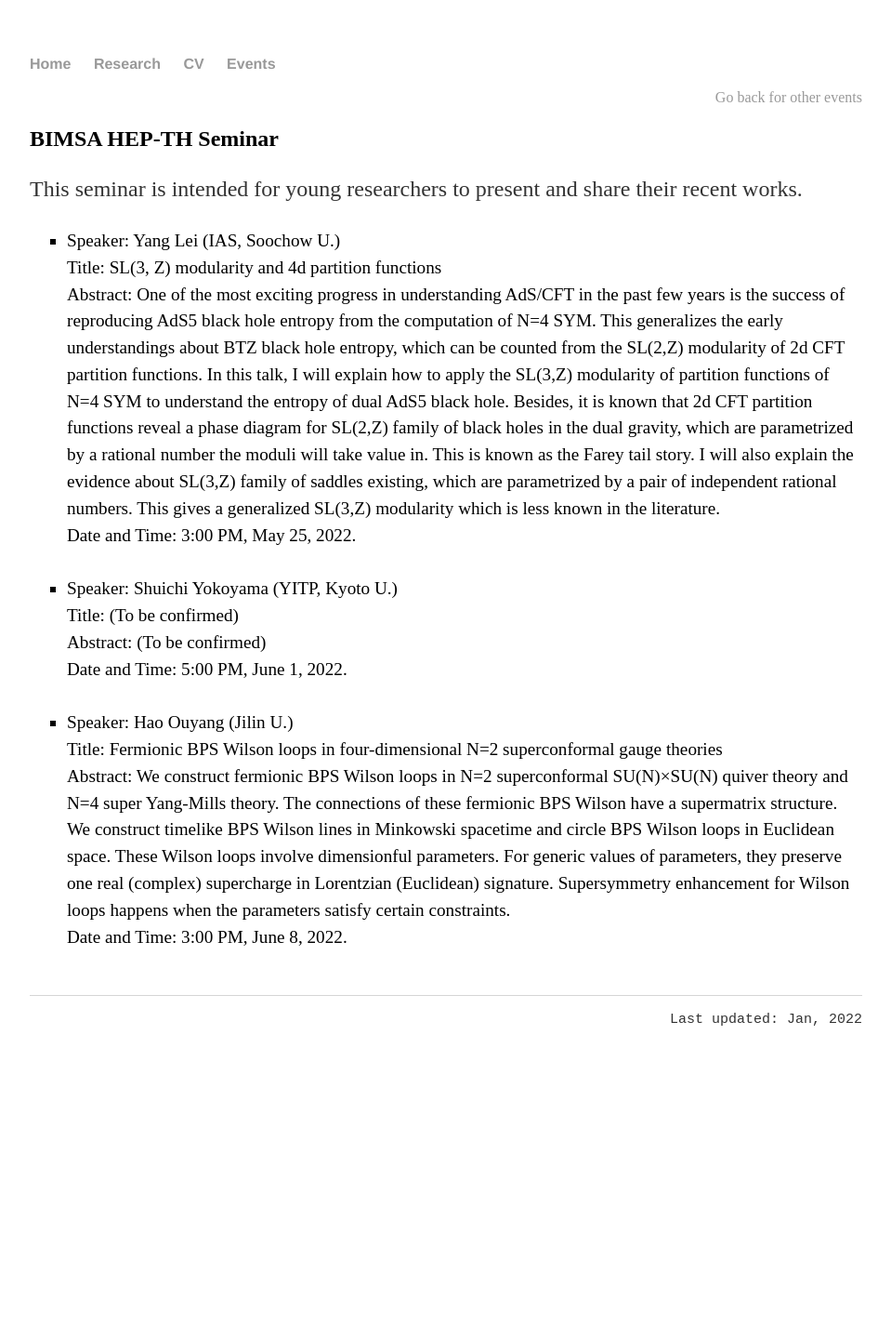
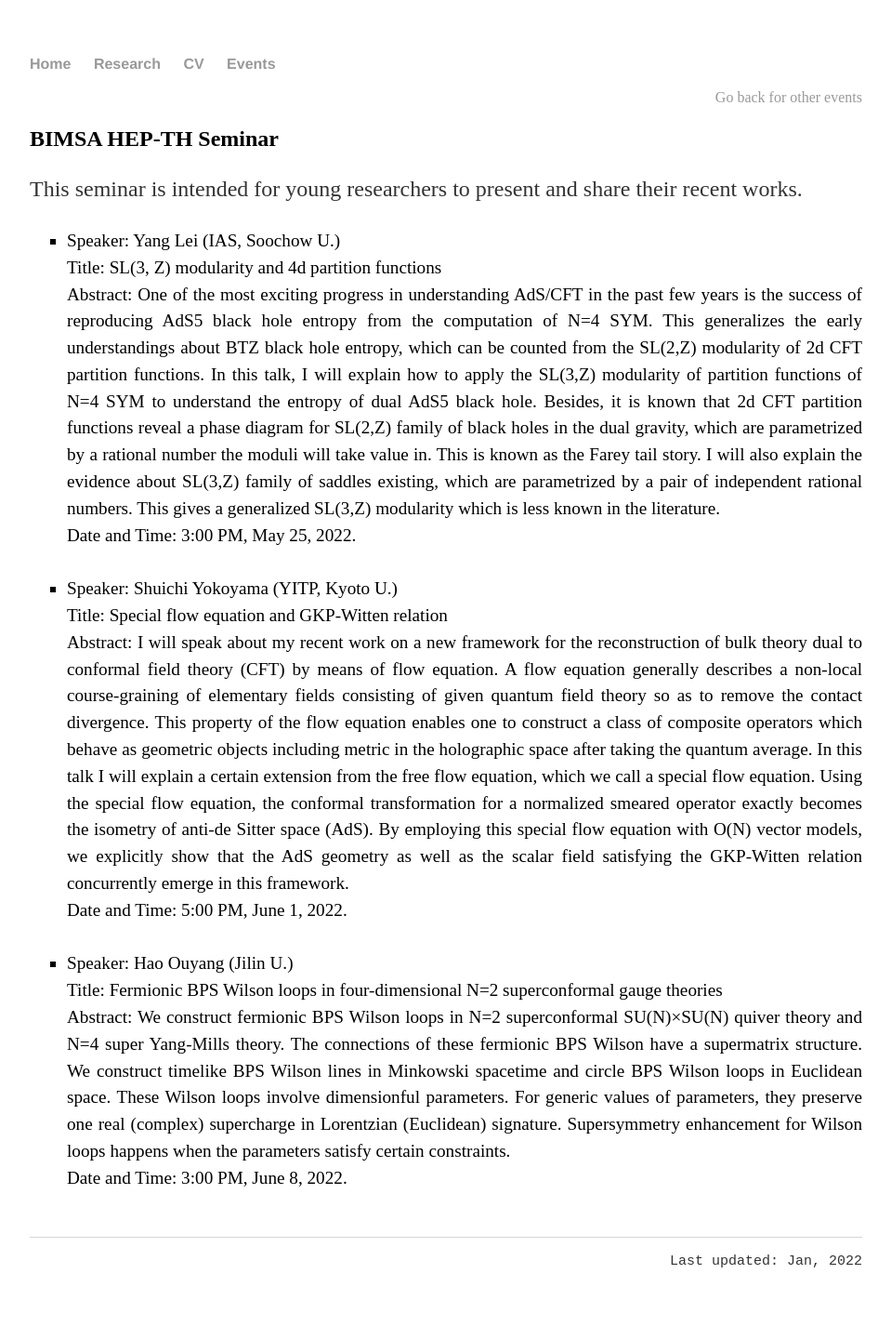
Before and after one commit to hhzou/hhzou.github.io, a Jekyll site: the page built from events/bimsaseminar/index.html, in a window 1280 px wide. Shown: the whole page at 93% size, without its empty margins (160-1119 px from the left). Built offline with Jekyll 4.4.1, drawn with Linux system fonts in a browser that asks for light colours; before the commit the page ends 1167 px from its top, so only the background shows below that.

Commit message:
update events

```diff
--- a/events/bimsaseminar/index.html
+++ b/events/bimsaseminar/index.html
@@ -10,7 +10,7 @@
 	<p>
 		This seminar is intended for young researchers to present and share their recent works.
 	</p>
-	<ul style="font-size:1.2em; line-height: 150%; list-style-type: square">
+	<ul style="font-size:1.2em; line-height: 150%; list-style-type: square; text-align:justify;">
 		<li>
 			Speaker: Yang Lei (IAS, Soochow U.)
 			<br> Title: SL(3, Z) modularity and 4d partition functions
@@ -20,8 +20,8 @@
 		</li>
 		<li>
 			Speaker: Shuichi Yokoyama (YITP, Kyoto U.)
-			<br> Title: (To be confirmed)
-			<br> Abstract: (To be confirmed)
+			<br> Title: Special flow equation and GKP-Witten relation
+			<br> Abstract: I will speak about my recent work on a new framework for the reconstruction of bulk theory dual to conformal field theory (CFT) by means of flow equation. A flow equation generally describes a non-local course-graining of elementary fields consisting of given quantum field theory so as to remove the contact divergence. This property of the flow equation enables one to construct a class of composite operators which behave as geometric objects including metric in the holographic space after taking the quantum average. In this talk I will explain a certain extension from the free flow equation, which we call a special flow equation. Using the special flow equation, the conformal transformation for a normalized smeared operator exactly becomes the isometry of anti-de Sitter space (AdS). By employing this special flow equation with O(N) vector models, we explicitly show that the AdS geometry as well as the scalar field satisfying the GKP-Witten relation concurrently emerge in this framework.
 			<br> Date and Time: 5:00 PM, June 1, 2022.
 		<br/><br/>
 		</li>
```
Also changed, not shown: 1 other file.
